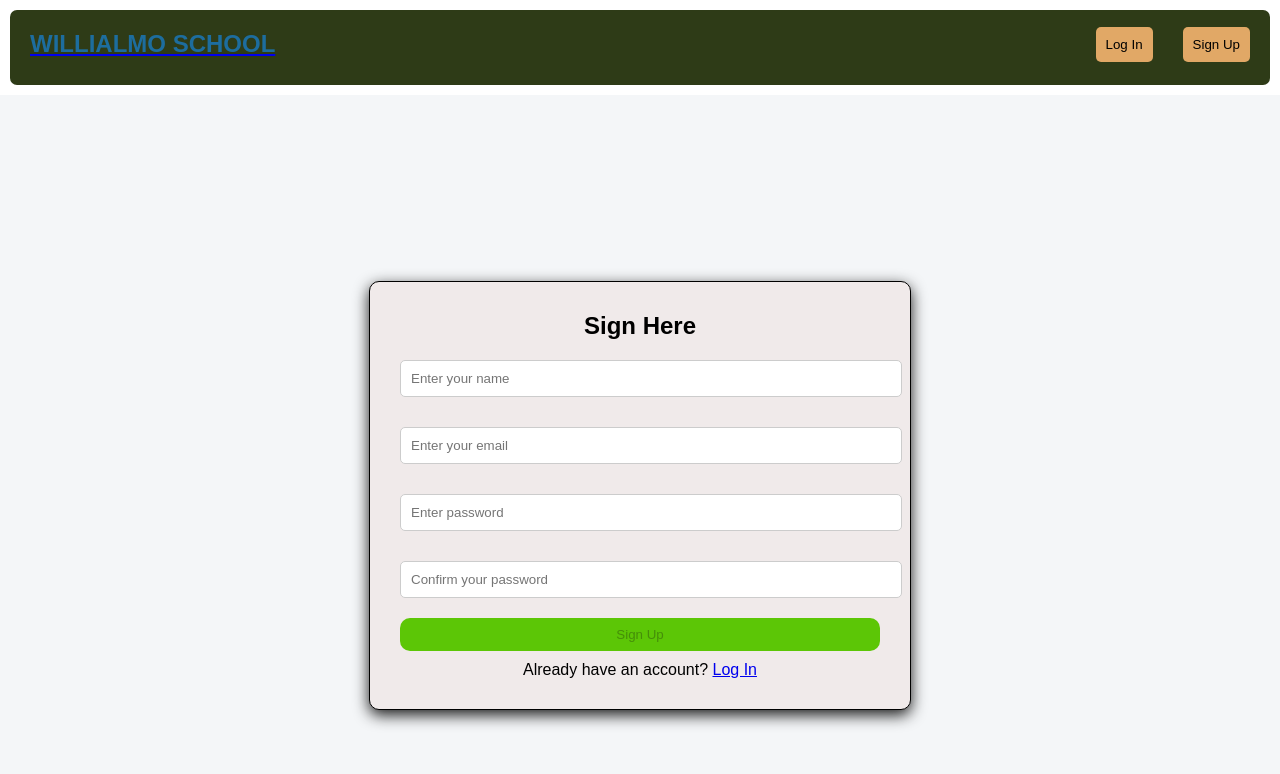
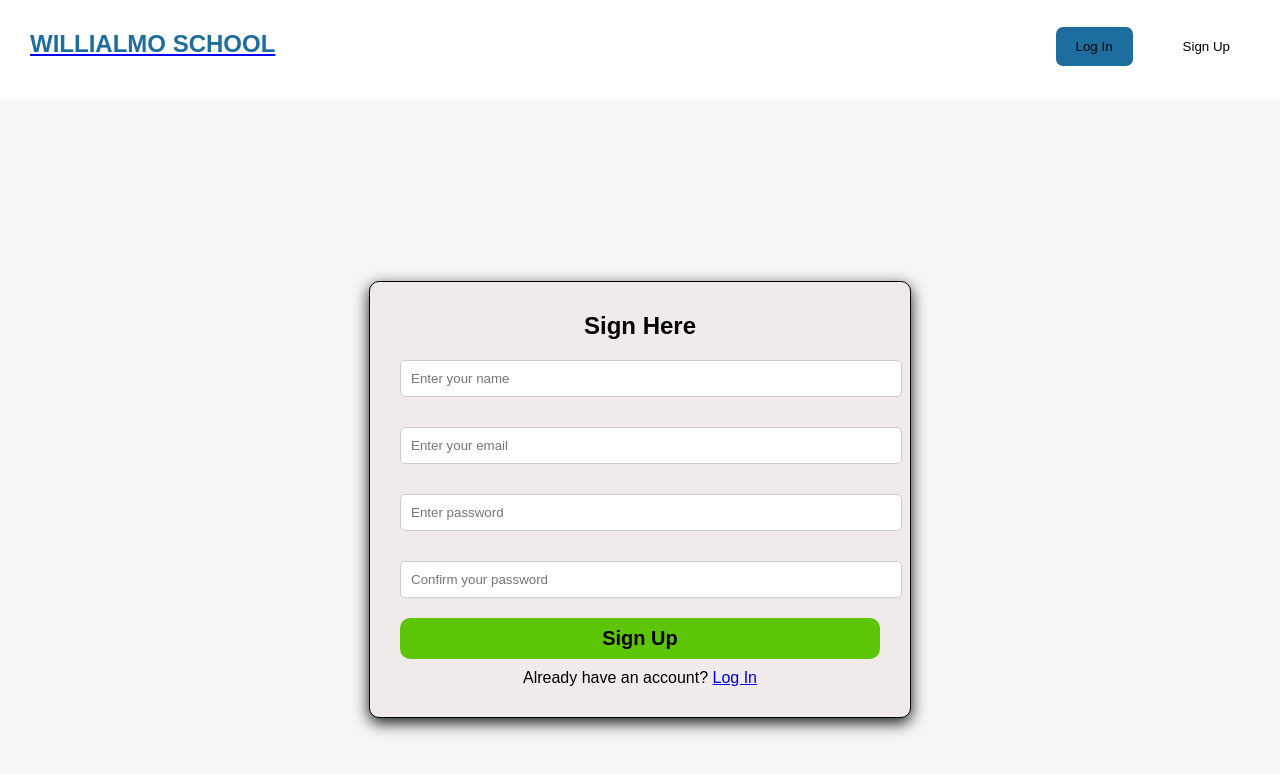
Before and after one commit to linomloka/Willialmo_school, a React (Vite) app: page /signUp in a window 1280 px wide. Shown: the top 774 px of the page. Built offline with nearby package versions, Linux system fonts and the light colour scheme; a web font is replaced by a local one.

Commit message:
Add CSS styles improvements to buttons.

```diff
--- a/src/App.css
+++ b/src/App.css
@@ -12,7 +12,6 @@ h1 {
                  /*-------------- HEADER SECTION ---------------*/
 .navbar {
     margin: 10px;
-    background-color: #2E3B17;
     padding: 20px;
     border-radius: 7px;
     display: flex;
@@ -25,25 +24,28 @@ h1 {
     display: flex;
     flex-direction: row;
     gap: 30px;
-    border-radius: 5px;
     transform: translateY(-3px);
     transition: all 0.3s ease;
 }
 
 button {
-    padding: 10px 10px ;
-    border-radius: 5px;
-    background-color: #E1A866;
+    padding: 12px 20px;
+    border-radius: 7px;
     border: none;
-}
-
-button:hover {
-    background-color: hsl(32, 67%, 60%);
 }
 
 button.primary {
   background-color: #BF6A23;
   color: white;
+}
+
+.logIn_button {
+    background-color: #1d6d9e;
+
+}
+
+.signUp_button {
+    background-color: white;
 }
 
 
@@ -55,8 +57,7 @@ button.primary {
 }
 .school_head {
     color: #1d6d9e;
-    font-weight: 700px;
-    font-weight: 700;
+    font-weight: 900;
 }
 .section_head {
     display: flex;
--- a/src/HomePage.jsx
+++ b/src/HomePage.jsx
@@ -10,14 +10,13 @@ function HomePage() {
             <div className="min_section">
                 <div className="min_section1">
                     <div className="min_section1_div1">
-
                         <h2>Good working environment</h2>
                         <p>Large classrooms available with enough space to ensure comfort, concentration, and effective learning for all students.</p>
                         <button className="min_section_buttons">Learn More</button>
                     </div>
                     <div className="min_section1_div2">
                         <h2>Best teachers</h2>
-                        <p>Specialists in transferring knowledge through clear teaching methods and practical understanding.</p>
+                        <p>Specialists in transferring knowledge through clear teaching methods and practical understanding through practical sessions.</p>
                         <button className="min_section_buttons">Learn More</button>
                     </div>
                 </div>
@@ -25,7 +24,7 @@ function HomePage() {
                 <div className="min_section2">
                     <div className="min_section2_div1">
                         <h2>Sports</h2>
-                        <p>Discovering talents of our studens in every aspects and develop to enhance good teamwork and good health.</p>
+                        <p>Discovering talents of our students in every aspects and develop them to enhance good teamwork and better health, make them enjoy playing.</p>
                         <button className="min_section_buttons">Learn More</button>
                     </div>
                     <div className="min_section2_div2">
--- a/src/Navbar.jsx
+++ b/src/Navbar.jsx
@@ -9,11 +9,11 @@ function Navbar() {
                 </Link>
 
                 <div className="navbar_buttons">
-                    <Link to="/logIn">
-                        <button type="button">Log In</button>
+                    <Link to="/logIn" >
+                        <button type="button" className="logIn_button">Log In</button>
                     </Link>
-                    <Link to="/signUp">
-                        <button type="button">Sign Up</button>
+                    <Link to="/signUp" >
+                        <button type="button" className="signUp_button">Sign Up</button>
                     </Link>
                 </div>
             </div>
--- a/src/SignUp.jsx
+++ b/src/SignUp.jsx
@@ -21,11 +21,12 @@ function SignUp() {
     };
         setSignFormData(updatedData);
       if( updatedData.confirmPassword && updatedData.password !== updatedData.confirmPassword) {
-            setError("Make sure passwors match!")
+            setError("Make sure passwords match!")
         }
       else{
             setError("");
         };
+
       if( updatedData.password.length < 7) {
         setPassword("Password must be at least 7 characters!");
         }
@@ -81,7 +82,7 @@ function SignUp() {
                             disabled={
                             !signFormData.name ||
                             !signFormData.email ||
-                            !signFormData.password}> Sign Up
+                            !signFormData.password}> <h2>Sign Up</h2>
                     </button>
                 </div>
                 <p>Already have an account? <Link to='/logIn'> Log In </Link> </p>
--- a/src/css files/SignUp.module.css
+++ b/src/css files/SignUp.module.css
@@ -43,7 +43,9 @@
     width: 100%;
     border: none;
     border-radius: 10px;
+    color: black;
 }
+
 .signForm_buttons:hover {
     cursor: pointer;
     background-color: hsl(93, 94%, 35%);
```
